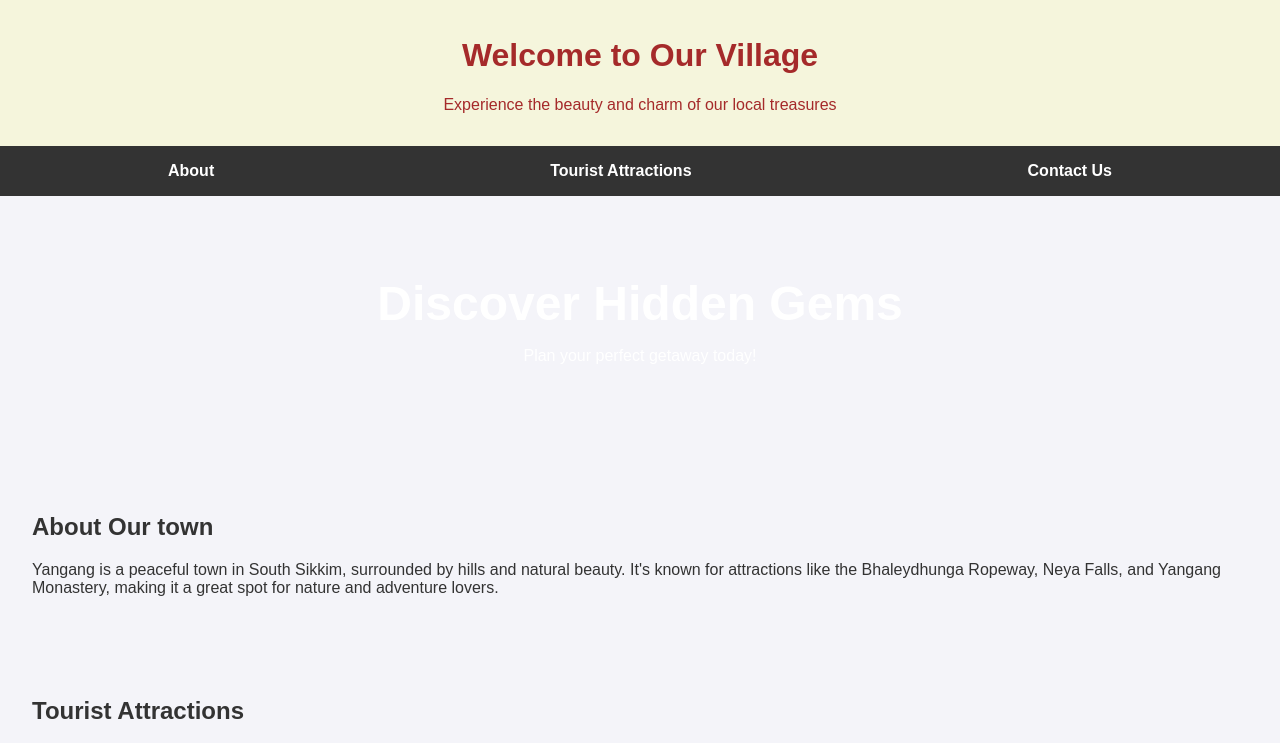
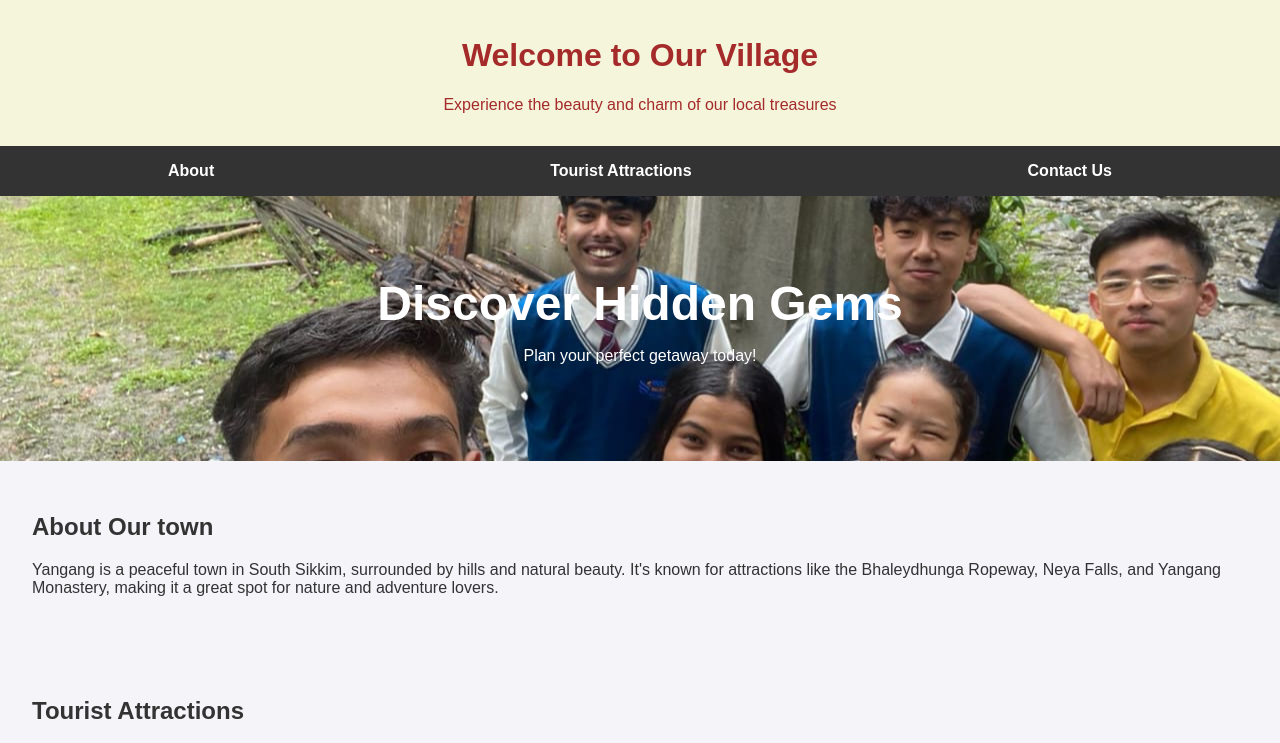
Before and after one commit to Sahillimboo/Sahil-limboo, a plain HTML site: page sahil.html in a window 1280 px wide. Shown: the top 743 px of the page. Drawn offline with Linux system fonts and the light colour scheme.

Commit message:
Update lihas.css

```diff
--- a/lihas.css
+++ b/lihas.css
@@ -33,7 +33,7 @@ nav a:hover {
 }
 
 .hero {
-    background-image: url('jhola..jpg');
+    background-image: url('img/jhola..jpg');
     background-size: cover;
     background-position: center;
     color: white;
```
